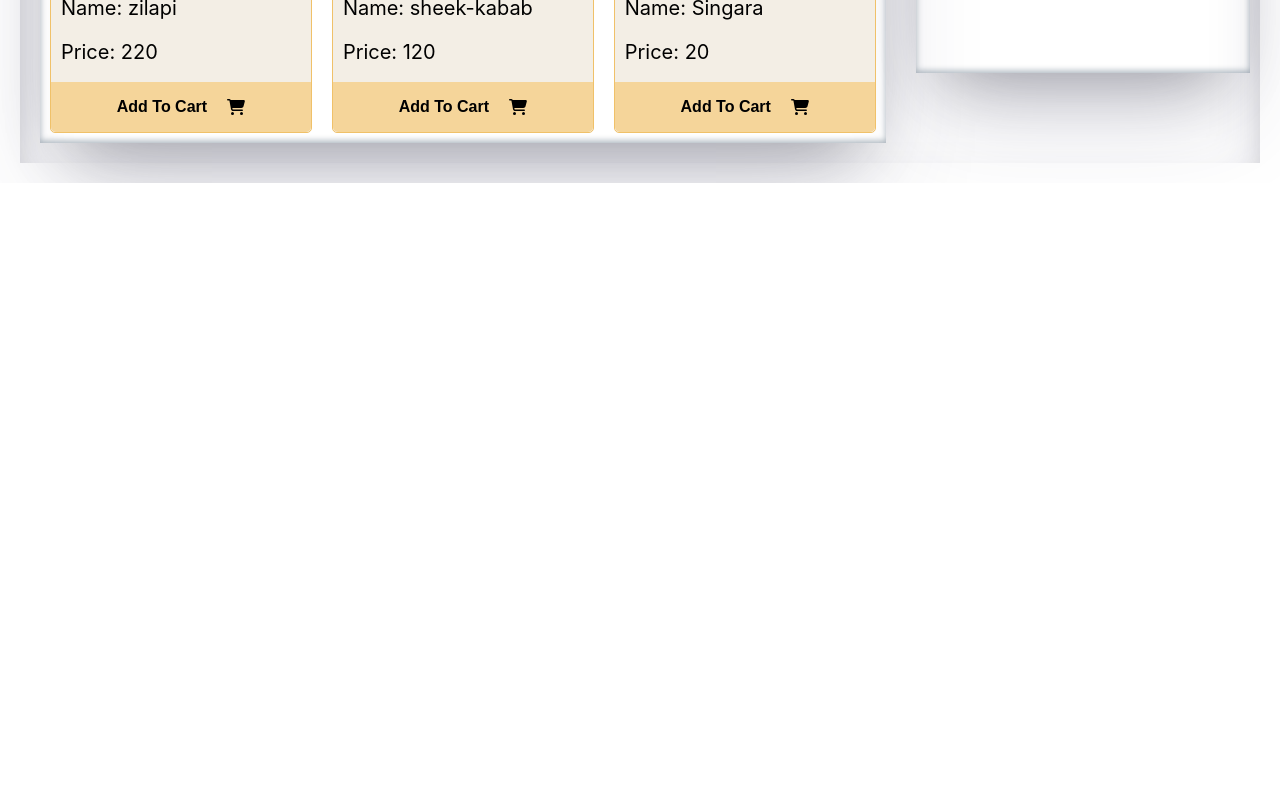
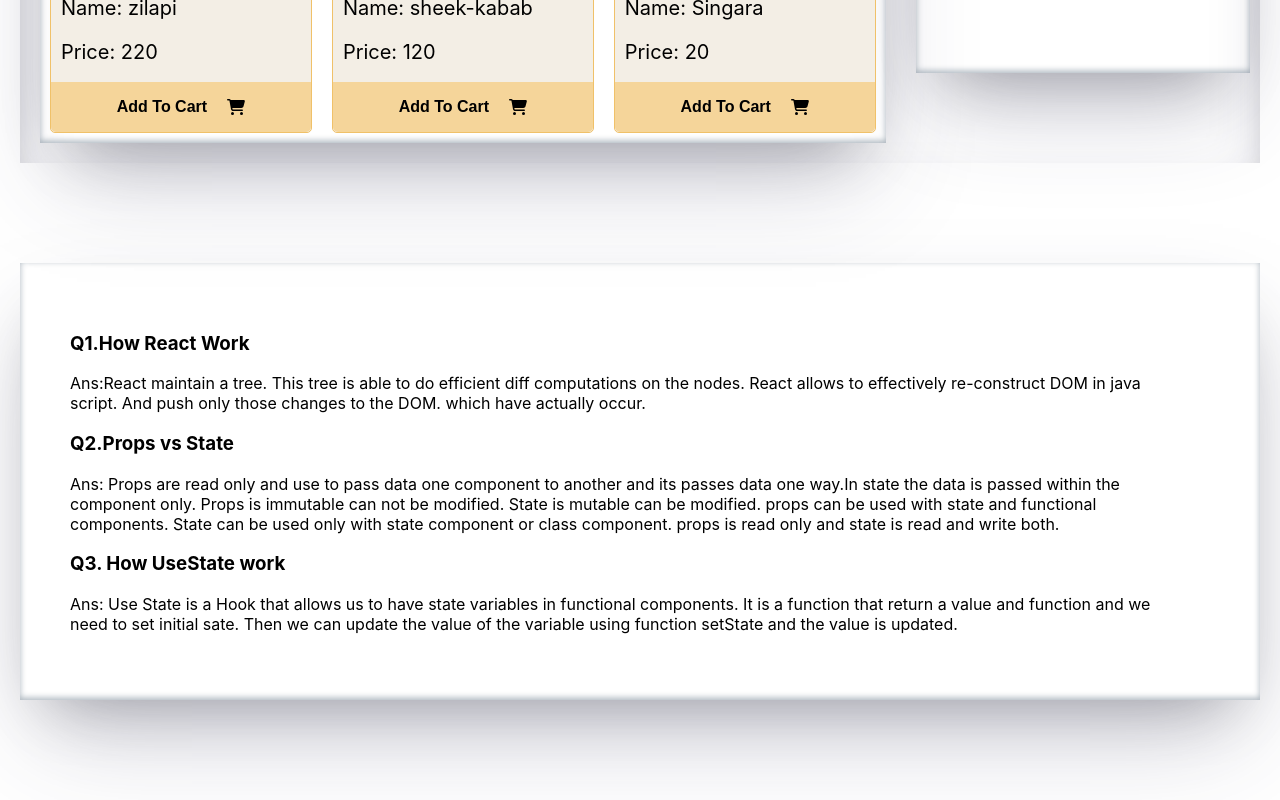
Before and after one commit to Ashik-Sarker/Delicious-Iftari-Foods, a React (Create React App) app: page / in a window 1280 px wide. Shown: the part 1677-2477 px from the top of the page. Before the commit the page ends 1860 px from the top, so only its background shows below. Built offline with nearby package versions, Linux system fonts and the light colour scheme.

Commit message:
Question answer

```diff
--- a/src/App.js
+++ b/src/App.js
@@ -2,12 +2,14 @@ import logo from './logo.svg';
 import './App.css';
 import Header from './components/Header/Header';
 import Shop from './components/Shop/Shop';
+import Discussion from './components/Discussion/Discussion';
 
 function App() {
   return (
     <div>
       <Header></Header>
       <Shop></Shop>
+      <Discussion></Discussion>
     </div>
   );
 }
--- /dev/null
+++ b/src/components/Discussion/Discussion.css
@@ -0,0 +1,8 @@
+
+.discussion{
+    padding: 50px;
+    margin: 100px 20px;
+     box-shadow: rgba(50, 50, 93, 0.25) 0px 50px 100px -20px,
+     rgba(0, 0, 0, 0.3) 0px 30px 60px -30px,
+     rgba(10, 37, 64, 0.35) 0px -2px 6px 0px inset;
+}
--- /dev/null
+++ b/src/components/Discussion/Discussion.js
@@ -0,0 +1,20 @@
+import React from 'react';
+import './Discussion.css';
+
+const Discussion = () => {
+    return (
+        <div className='discussion'>
+            <h3> Q1.How React Work </h3>
+            <p>Ans:React maintain a tree. This tree is able to do efficient diff computations on the nodes. React allows to effectively re-construct DOM in java script. And push only those changes to the DOM. which have actually occur.</p>
+
+            <h3>Q2.Props vs State </h3>
+            <p>Ans: Props are read only and use to pass data one component to another and its passes data one way.In state the data is passed within the component only. Props is immutable can not be modified. State is mutable can be modified. props can be used with state and functional components. State can be used only with state component or class component. props is read only and state is read and write both.</p>
+
+            <h3>Q3. How UseState work </h3>
+            <p>Ans: Use State is a Hook that allows us to have state variables in functional components. It is a function that return a value and function and we need to set initial sate. Then we can update the value of the variable using function setState and the value is updated.</p>
+
+        </div>
+    );
+};
+
+export default Discussion;
--- a/src/components/Shop/Shop.css
+++ b/src/components/Shop/Shop.css
@@ -3,12 +3,9 @@
     display: grid;
     grid-template-columns: 5fr 2fr;
     margin: 20px;
-    /* box-shadow: rgba(50, 50, 93, 0.25) 0px 50px 100px -20px,
-    rgba(0, 0, 0, 0.3) 0px 30px 60px -30px,
-    rgba(10, 37, 64, 0.35) 0px -2px 6px 0px inset; */
+
     box-shadow: rgba(50, 50, 93, 0.25) 0px 30px 60px -12px inset,
     rgba(0, 0, 0, 0.3) 0px 18px 36px -18px inset;
-    /* border: 1px solid; */
 }
 .products{
     display: grid;
```
